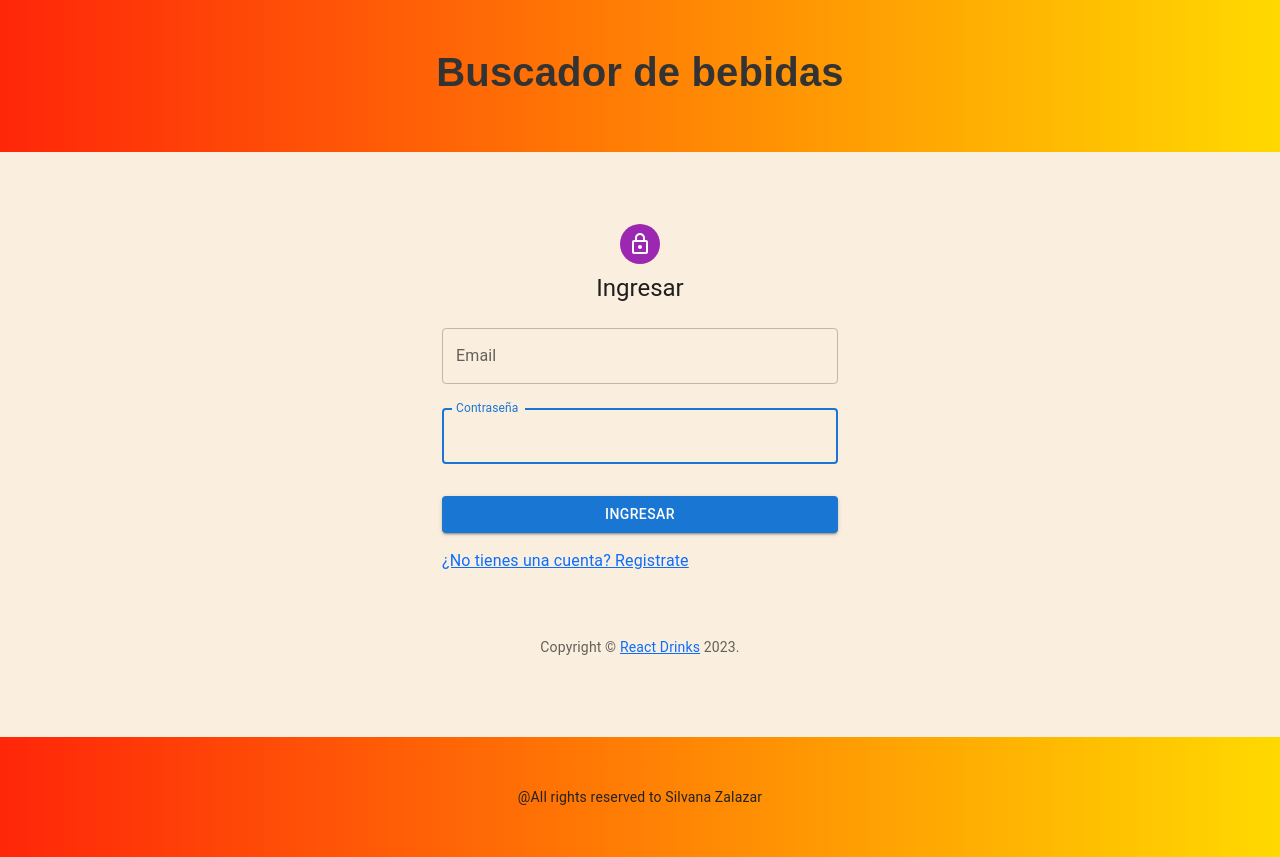
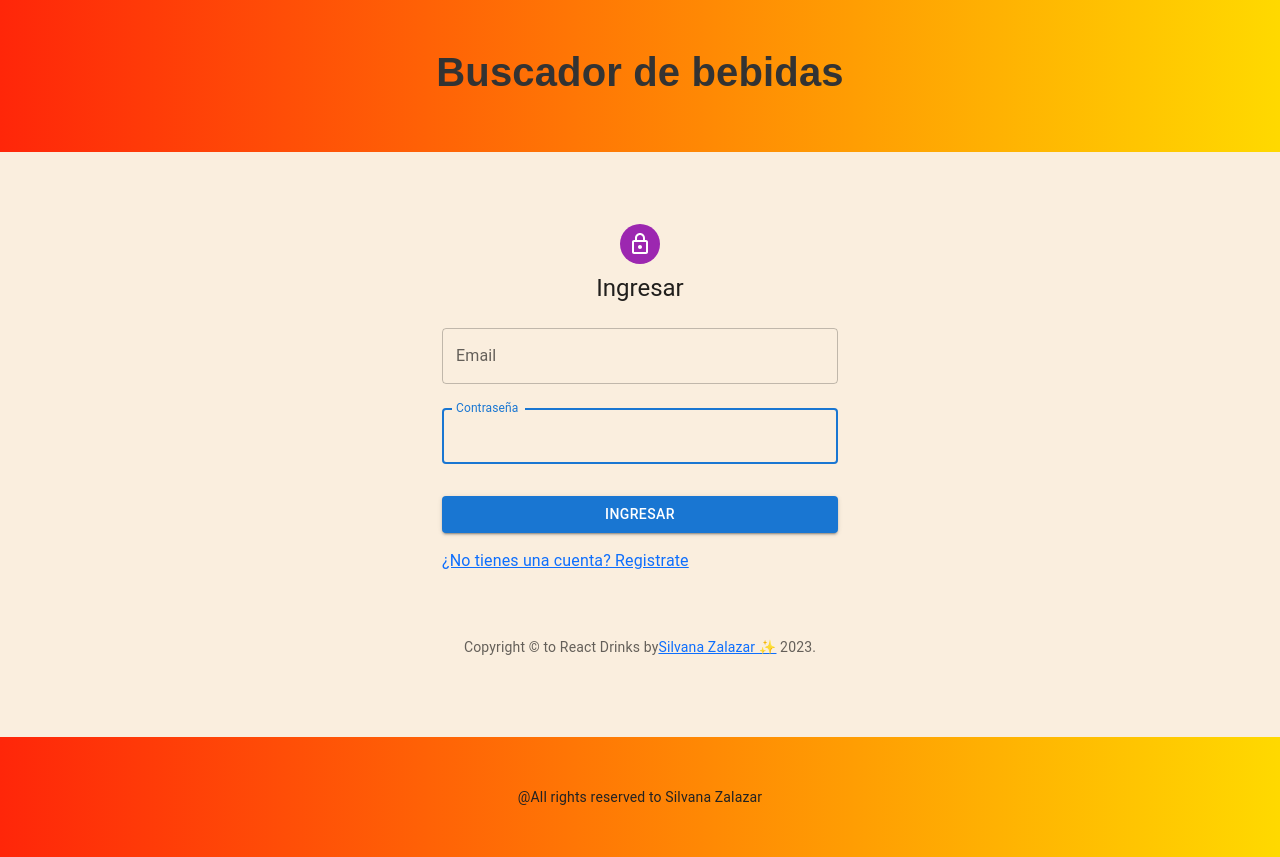
Before and after one commit to SilvanaZ/react-drinks, a React (Vite) app: page /login in a window 1280 px wide. Built offline with nearby package versions, Linux system fonts and the light colour scheme; no server answers.

Commit message:
Arreglando Copyright

```diff
--- a/src/pages/user/copyright/index.jsx
+++ b/src/pages/user/copyright/index.jsx
@@ -5,9 +5,9 @@ import { Link } from "react-router-dom";
 export default function Copyright(props) {
     return (
         <Typography variant="body2" color="text.secondary" align="center" {...props}>
-            {'Copyright © '}
-            <Link color="inherit" to="https://mui.com/">
-                React Drinks
+            {'Copyright © to React Drinks by'}
+            <Link color="inherit" to="https://github.com/silvanaZ/react-drinks/">
+                Silvana Zalazar ✨
             </Link>{' '}
             {new Date().getFullYear()}
             {'.'}
```
